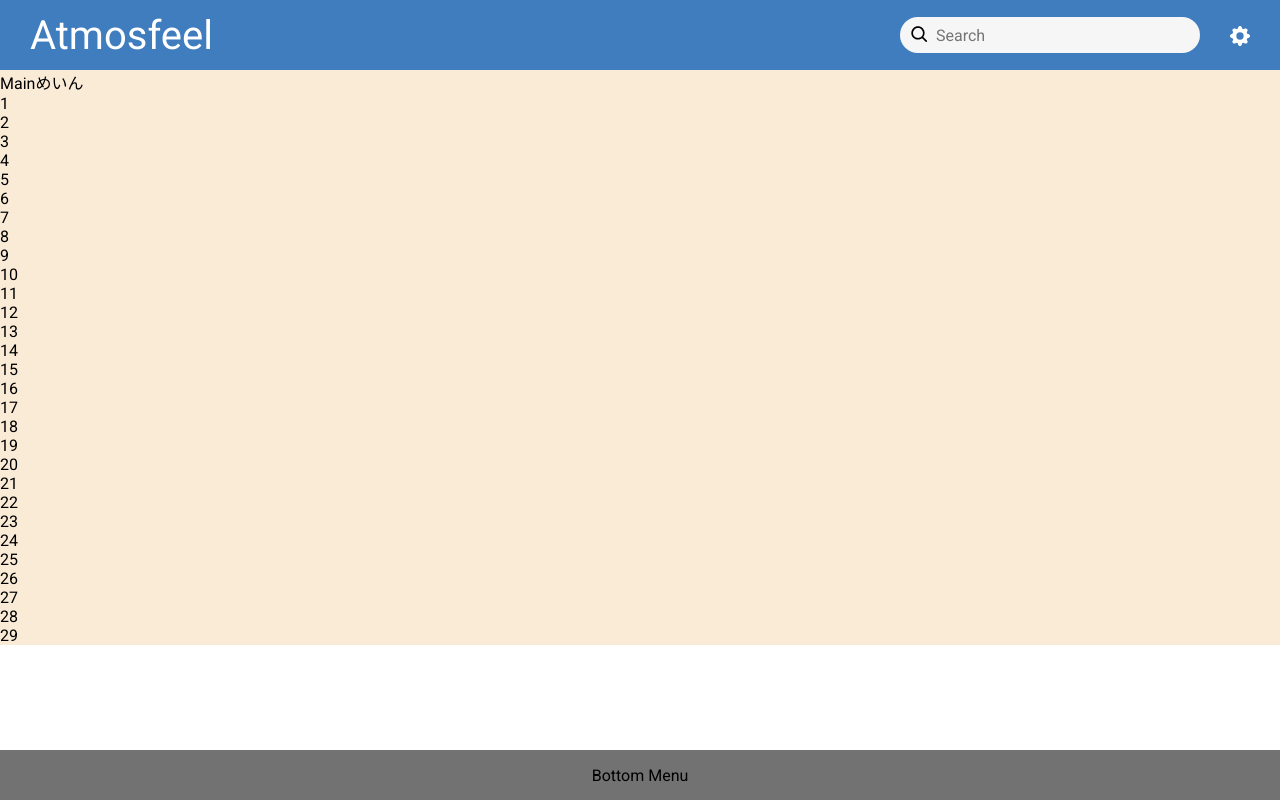
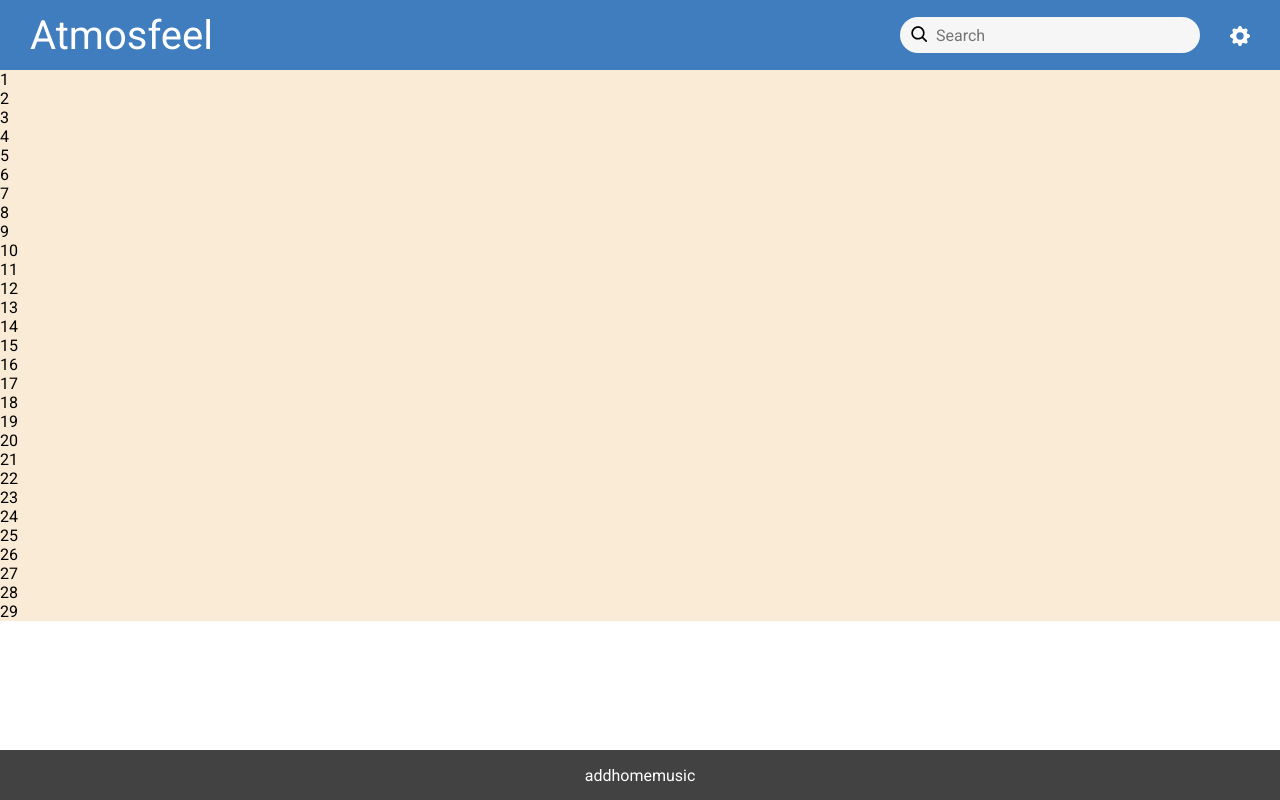
Before and after one commit to kc3hack/2024_A, a React (Vite) app in the folder frontend/: page / in a window 1280 px wide. Built offline with nearby package versions, Linux system fonts and the light colour scheme.

Commit message:
Change BottomBar

```diff
--- a/frontend/components/BottomMenu.tsx
+++ b/frontend/components/BottomMenu.tsx
@@ -4,7 +4,9 @@ import "../styles/BottomMenu.css";
 const BottomMenu = () => {
   return (
     <div className="bottom-menu">
-      <p>Bottom Menu</p>
+      <div className="add-music-button">add</div>
+      <div className="home-button">home</div>
+      <div className="music-button">music</div>
     </div>
   );
 };
--- a/frontend/components/Main.tsx
+++ b/frontend/components/Main.tsx
@@ -3,8 +3,6 @@ import React from "react";
 const Main = () => {
   return (
     <main>
-      Mainめいん
-      <br />
       1
       <br />
       2
--- a/frontend/styles/BottomMenu.css
+++ b/frontend/styles/BottomMenu.css
@@ -1,8 +1,9 @@
 .bottom-menu {
     display: flex;
     align-items: center;
-    justify-content: space-around;
+    justify-content: center;
     min-height: 50px;
     width: 100%;
-    background-color: rgb(114, 114, 114);
+    background: rgb(66, 66, 66);
+    color: white;
 }
```
